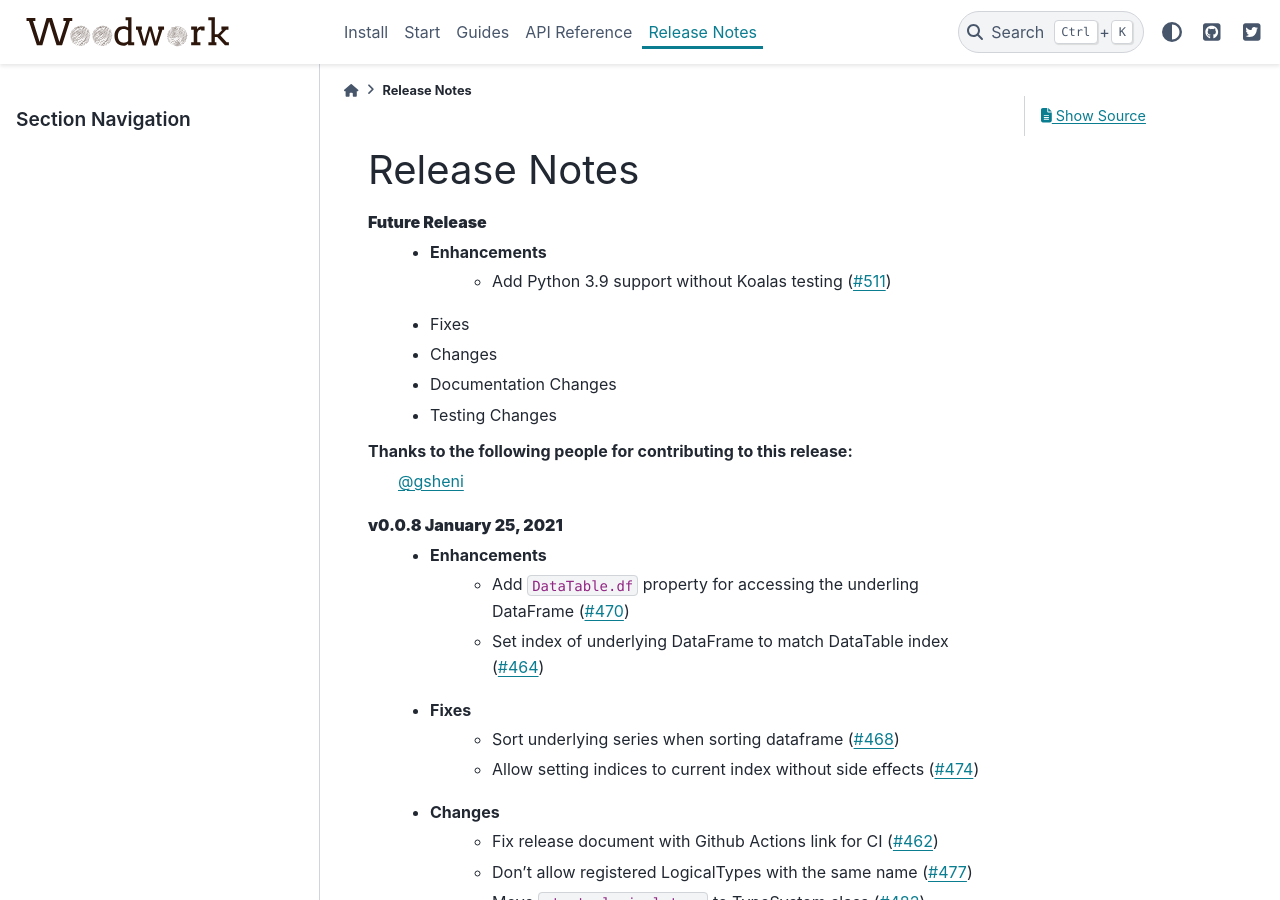
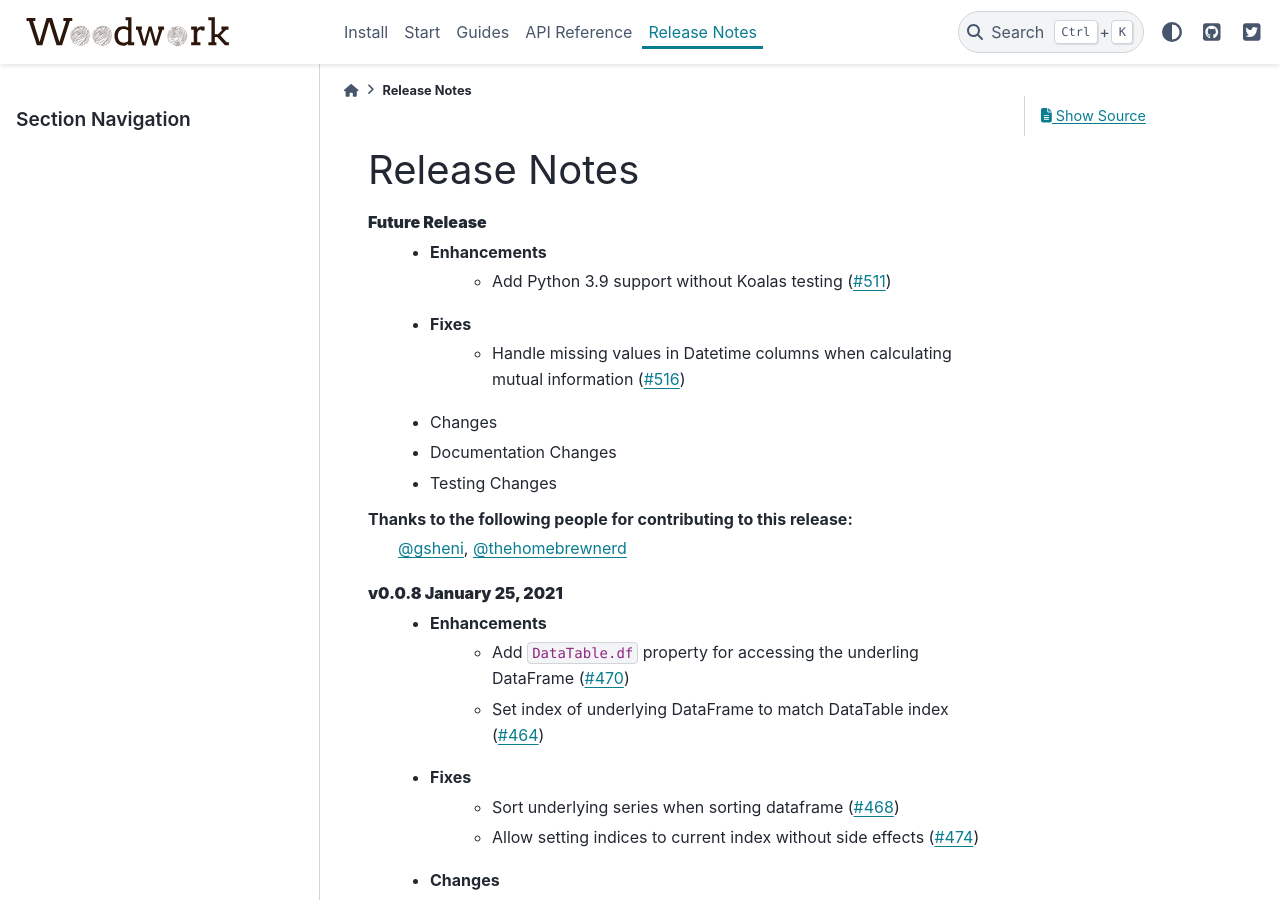
Before and after one commit to alteryx/woodwork, a Sphinx documentation site: the page built from docs/source/release_notes.rst, in a window 1280 px wide and 900 px high. Built offline with Sphinx 7.4.7 and the PyData theme 0.15.4, drawn with Linux system fonts in a browser that asks for light colours; comment, search, counter and statistics services are not loaded.

Commit message:
update release notes

```diff
--- a/docs/source/release_notes.rst
+++ b/docs/source/release_notes.rst
@@ -4,14 +4,15 @@ Release Notes
 -------------
 **Future Release**
     * Enhancements
-       * Add Python 3.9 support without Koalas testing (:pr:`511`)
+        * Add Python 3.9 support without Koalas testing (:pr:`511`)
     * Fixes
+        * Handle missing values in Datetime columns when calculating mutual information (:pr:`516`)
     * Changes
     * Documentation Changes
     * Testing Changes
 
 Thanks to the following people for contributing to this release:
-    :user:`gsheni`
+    :user:`gsheni`, :user:`thehomebrewnerd`
 
 **v0.0.8 January 25, 2021**
     * Enhancements
```
